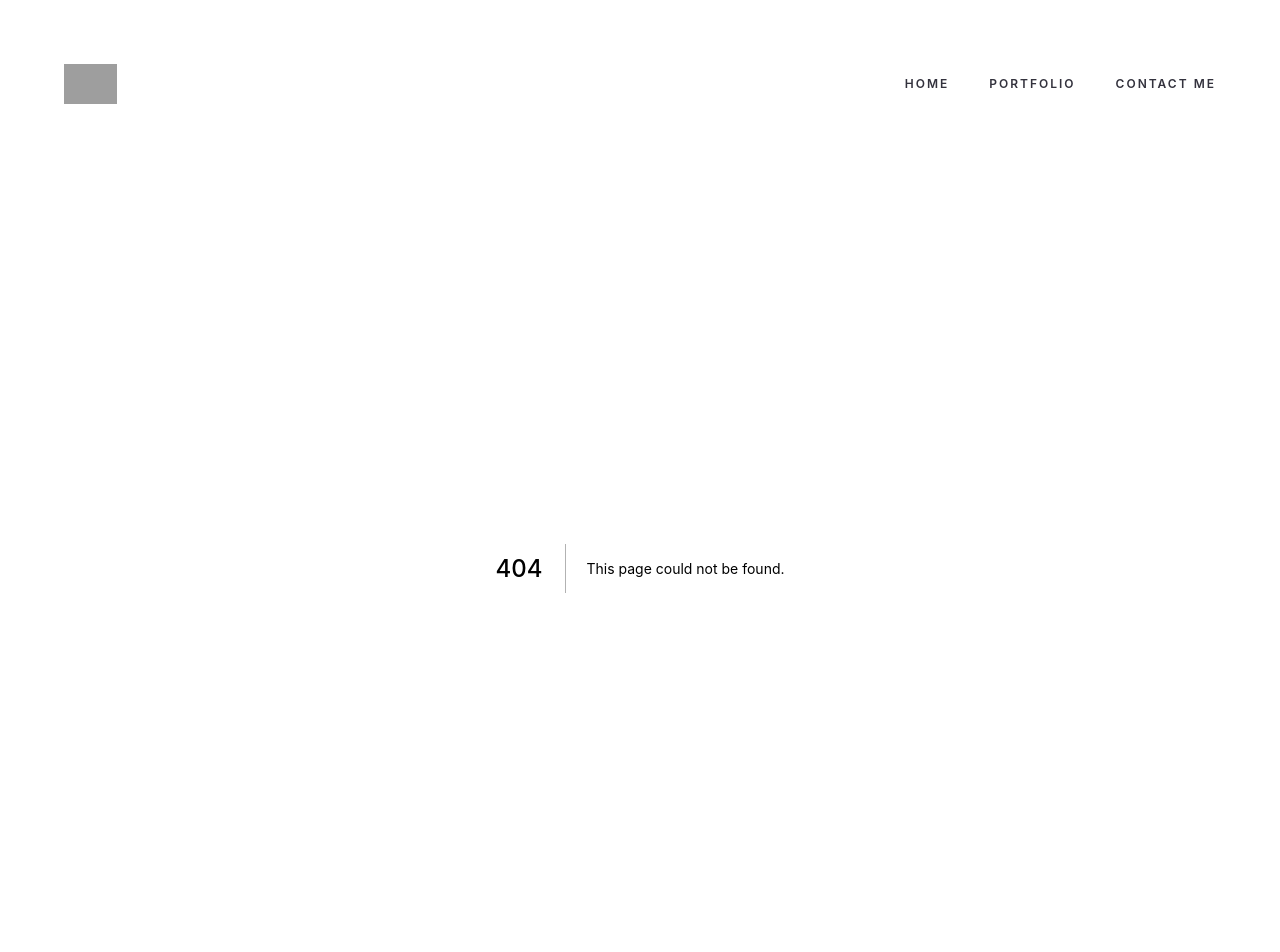
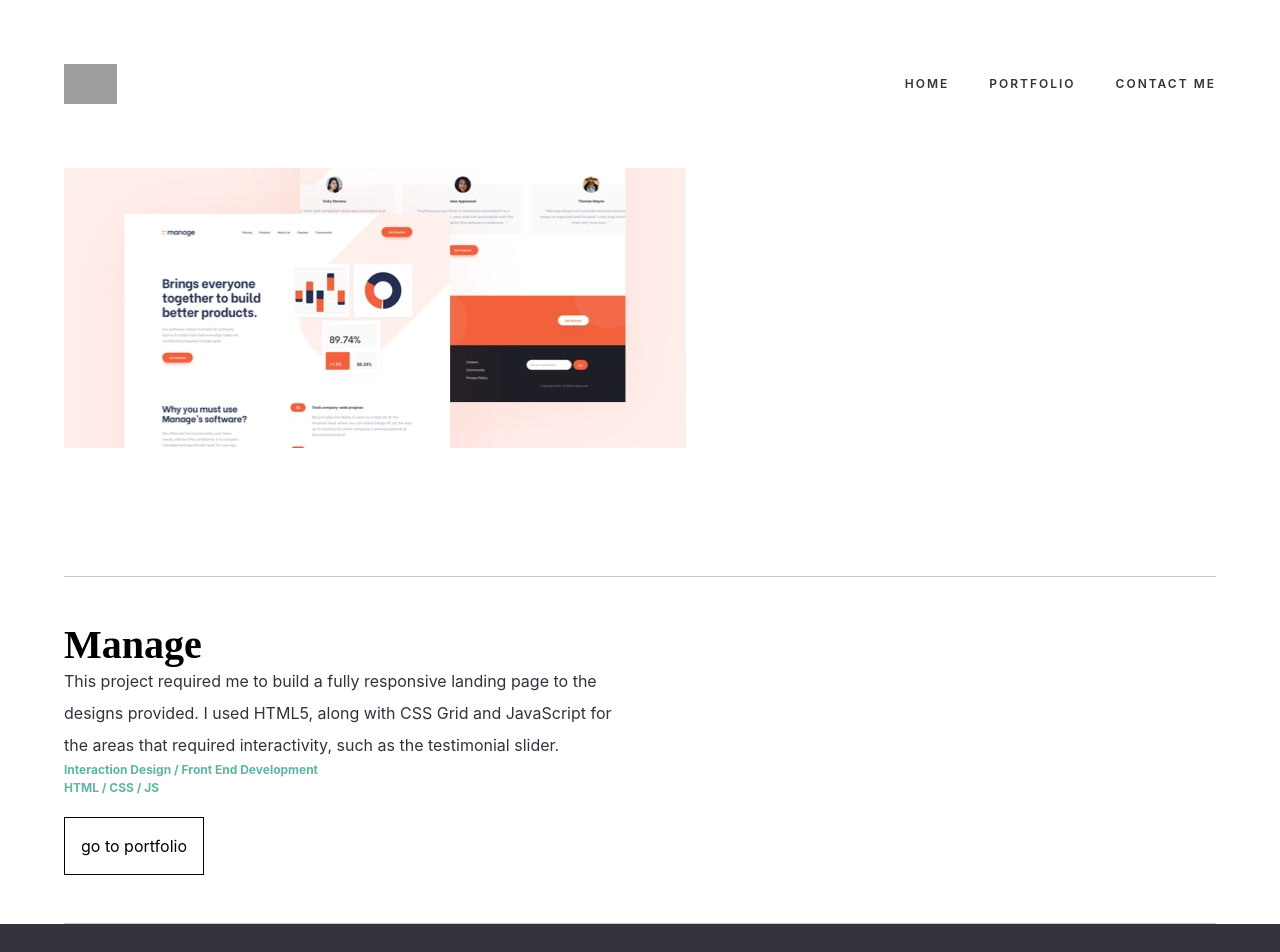
Before and after one commit to markup-mitchell/frontend-mentor-portfolio, a Next.js app: page /portfolio/manage in a window 1280 px wide. Before the commit this address had no page. Shown: the top 952 px of the page. Built offline with nearby package versions, Linux system fonts and the light colour scheme; grey boxes are pictures that could not be loaded.

Commit message:
detail project summary behavior basics

```diff
--- a/src/pages/portfolio/index.jsx
+++ b/src/pages/portfolio/index.jsx
@@ -1,7 +1,7 @@
 import PortfolioArticle from '../../components/PortfolioArticle';
 import CTA from '../../components/CTA';
 
-const Portfolio = () => {
+export default function Portfolio() {
   return (
     <>
       <section className="pb-16 md:pb-20">
@@ -65,6 +65,4 @@ const Portfolio = () => {
       </section>
     </>
   );
-};
-
-export default Portfolio;
+}
--- /dev/null
+++ b/src/pages/portfolio/manage.jsx
@@ -0,0 +1,45 @@
+export default function Manage() {
+  return (
+    <>
+      {/* <picture>
+        <source />
+        <source />
+        <source /> */}
+      <img src="../images/detail/mobile/image-manage-hero@2x.jpg" alt="" />
+      {/* </picture> */}
+
+      <div className="mt-10 xl:mt-32">
+        <hr className="m-0 text-p3  opacity-25" />
+        <div className="contentWrapper py-6 sm:py-8 xl:py-12 sm:mt-0  w-full flex-col md:flex md:flex-row md:space-x-3">
+          <div className="flex flex-col md:w-1/2">
+            <h2 className="font-serif text-40 font-bold leading-none">
+              Manage
+            </h2>
+            <p className="md:hidden xl:block mt-6 md:mt-0 leading-loose text-p3 ">
+              This project required me to build a fully responsive landing page
+              to the designs provided. I used HTML5, along with CSS Grid and
+              JavaScript for the areas that required interactivity, such as the
+              testimonial slider.
+            </p>
+            <p className="text-p1 text-xs font-bold">
+              Interaction Design / Front End Development <br /> HTML / CSS / JS
+            </p>
+            <div className="mt-5">
+              {' '}
+              <button className="border p-4">go to portfolio</button>
+            </div>
+          </div>
+          <div className="md:w-1/2">
+            <p className="hidden bg-s2 md:block xl:hidden mt-6 md:mt-0 leading-loose text-p3">
+              This project required me to build a fully responsive landing page
+              to the designs provided. I used HTML5, along with CSS Grid and
+              JavaScript for the areas that required interactivity, such as the
+              testimonial slider.
+            </p>
+          </div>
+        </div>
+        <hr className="text-p3 opacity-25 m-0" />
+      </div>
+    </>
+  );
+}
```
Also changed, not shown: 1 other file (tests, documents, lock files or other folders).
